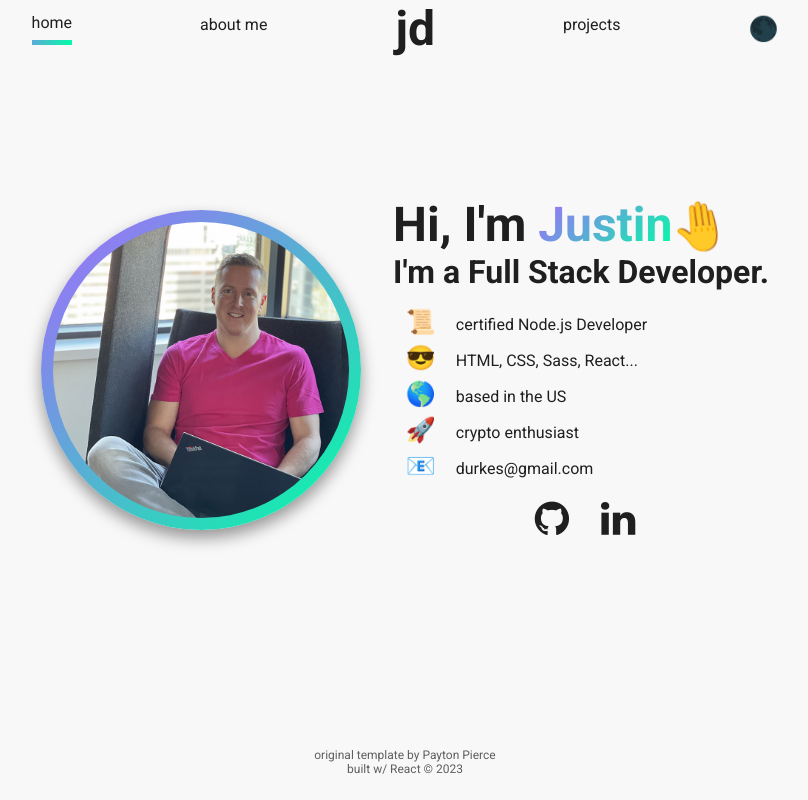
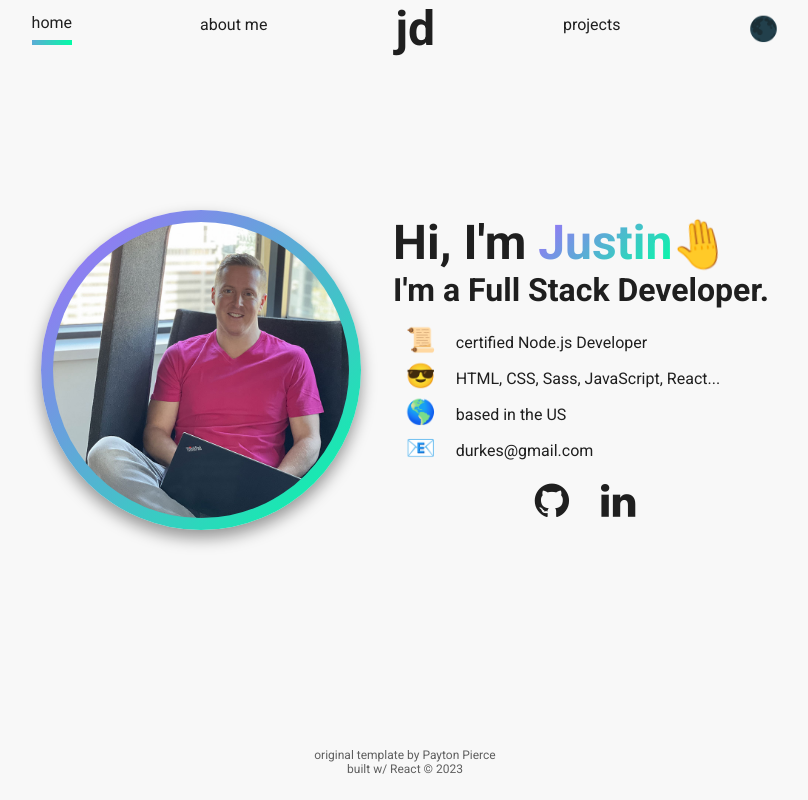
Before and after one commit to durkes/portfolio, a React (Create React App) app: page /#/ in a window 1280 px wide. Shown: the whole page, without its empty margins (235-1043 px from the left). Built offline with nearby package versions, Linux system fonts and the light colour scheme; the HTML template or start-up script is replaced by a standard one.

Commit message:
Update Info.js

```diff
--- a/src/info/Info.js
+++ b/src/info/Info.js
@@ -38,15 +38,11 @@ export const info = {
         },
         {
             emoji: '😎',
-            text: 'HTML, CSS, Sass, React...'
+            text: 'HTML, CSS, Sass, JavaScript, React...'
         },
         {
             emoji: '🌎',
             text: 'based in the US'
-        },
-        {
-            emoji: '🚀',
-            text: 'crypto enthusiast'
         },
         {
             emoji: '📧',
@@ -79,15 +75,13 @@ export const info = {
         //     icon: "fa fa-twitter",
         //     label: 'twitter'
         // }
-        // Feel free to remove any of these that you don't have. I'll write an FAQ on how to add new ones later, let me know if you have a request for an icon!
-        // Just change the links so that they lead to your social profiles.
 
     ],
     bio: 'Hello! I\'m Justin. I\'m a software developer looking to gain more professional experience. I have an A.A. in IT/Web Design, received Node.js developer certification from StrongLoop, and completed LC101 through LaunchCode. I originally started coding before CSS was a thing :)',
     skills:
     {
-        proficientWith: ['html', 'css', 'sass', 'bootstrap', 'react', 'next.js', 'javascript', 'node.js', 'sql', 'github'],
-        exposedTo: ['typescript', 'python', 'php']
+        proficientWith: ['html', 'css', 'sass', 'bootstrap', 'react', 'javascript', 'node.js', 'sql', 'github'],
+        exposedTo: ['typescript', 'python', 'php', 'next.js']
     }
     ,
     hobbies: [
@@ -107,8 +101,6 @@ export const info = {
             label: 'hanging w/ friends & fam',
             emoji: '🍾'
         }
-        // Same as above, change the emojis to match / relate to your hobbies or interests.
-        // You can also remove the emojis if you'd like, I just think they look cute :P
     ],
     portfolio: [ // This is where your portfolio projects will be detailed
         {
```
